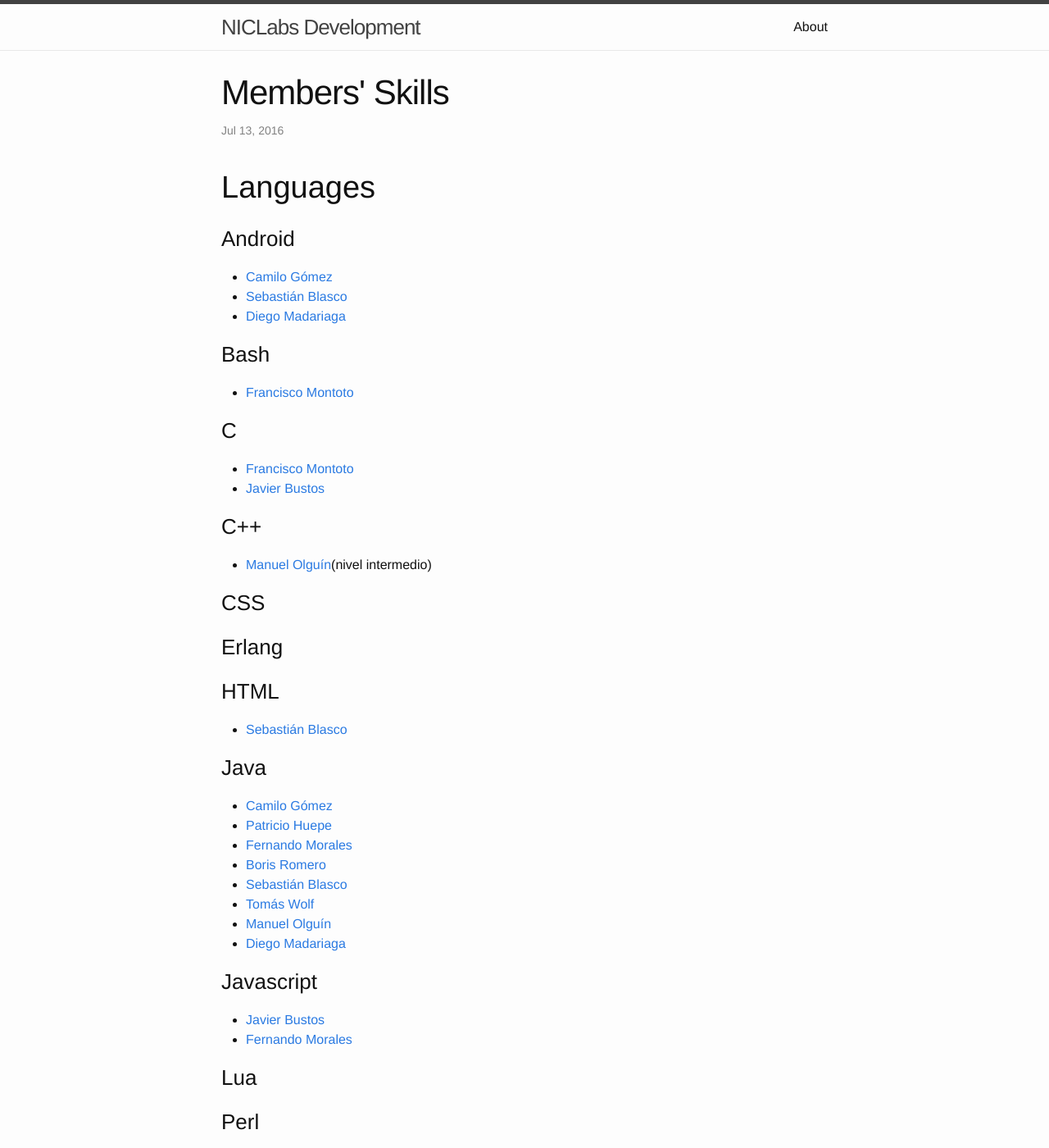
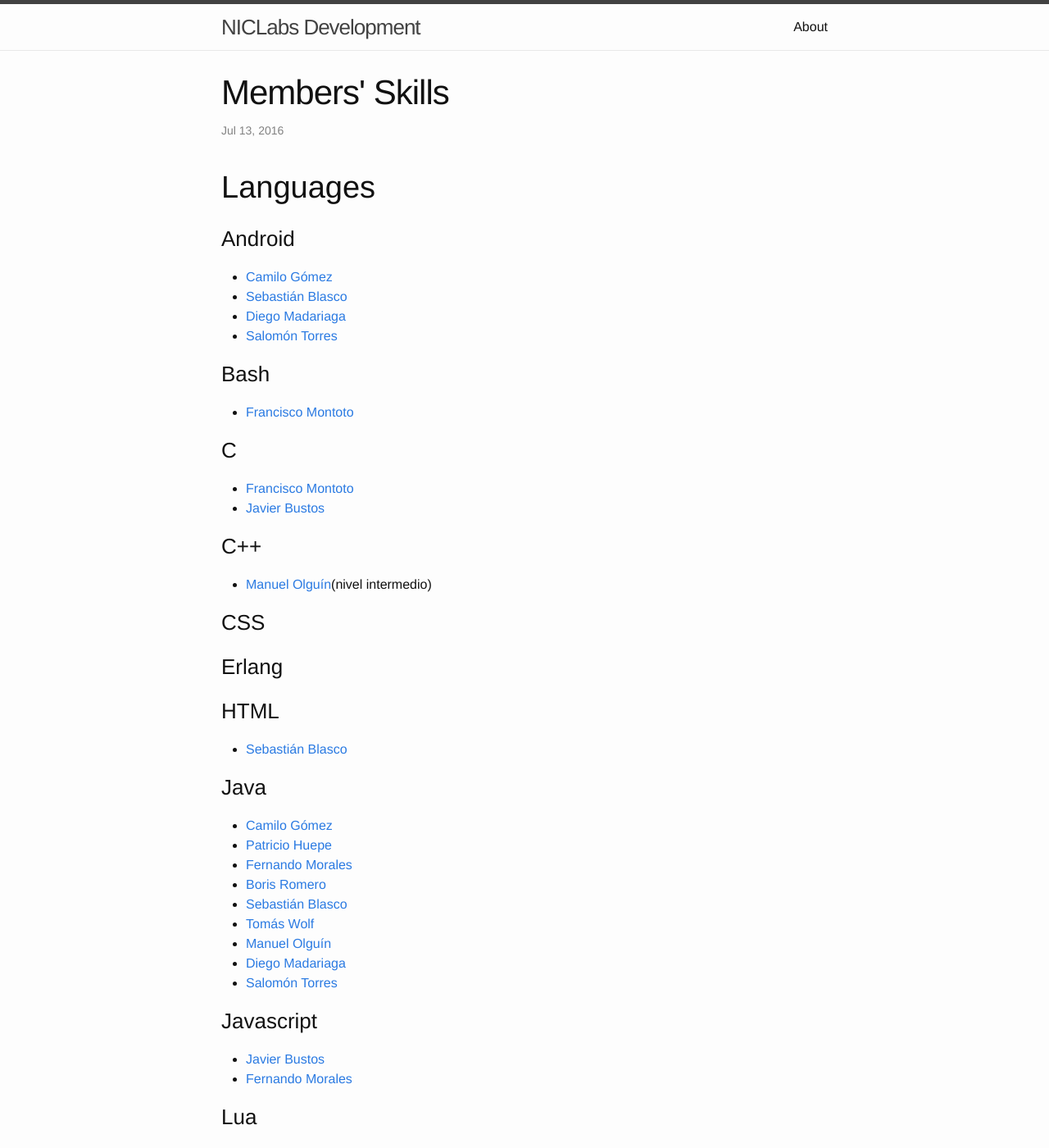
Before and after one commit to niclabs/development, a Jekyll site: the page built from _posts/2016-07-13-member-skills.markdown, in a window 1280 px wide and 1400 px high. Shown: the whole window at 82% size. Built offline with Jekyll 4.4.1, drawn with Linux system fonts in a browser that asks for light colours.

Commit message:
Update 2016-07-13-member-skills.markdown

```diff
--- a/_posts/2016-07-13-member-skills.markdown
+++ b/_posts/2016-07-13-member-skills.markdown
@@ -11,6 +11,7 @@ categories: dev
   - [Camilo Gómez][camilog]
   - [Sebastián Blasco][sebablasko]
   - [Diego Madariaga][dmadariaga]
+  - [Salomón Torres][storress]
 
 ### Bash
 
@@ -42,6 +43,7 @@ categories: dev
   - [Tomás Wolf][twolfvb]
   - [Manuel Olguín][molguin92]
   - [Diego Madariaga][dmadariaga]
+  - [Salomón Torres][storress]
 
 ### Javascript
 
@@ -64,6 +66,7 @@ categories: dev
   - [Sebastián Blasco][sebablasko]
   - [Tomás Wolf][twolfvb]
   - [Manuel Olguín][molguin92](flask)
+  - [Salomón Torres][storress]
 
 # Tools / Technologies
 
```
Also changed, not shown: other parts of _posts/2016-07-13-member-skills.markdown (+1 -0 lines).
